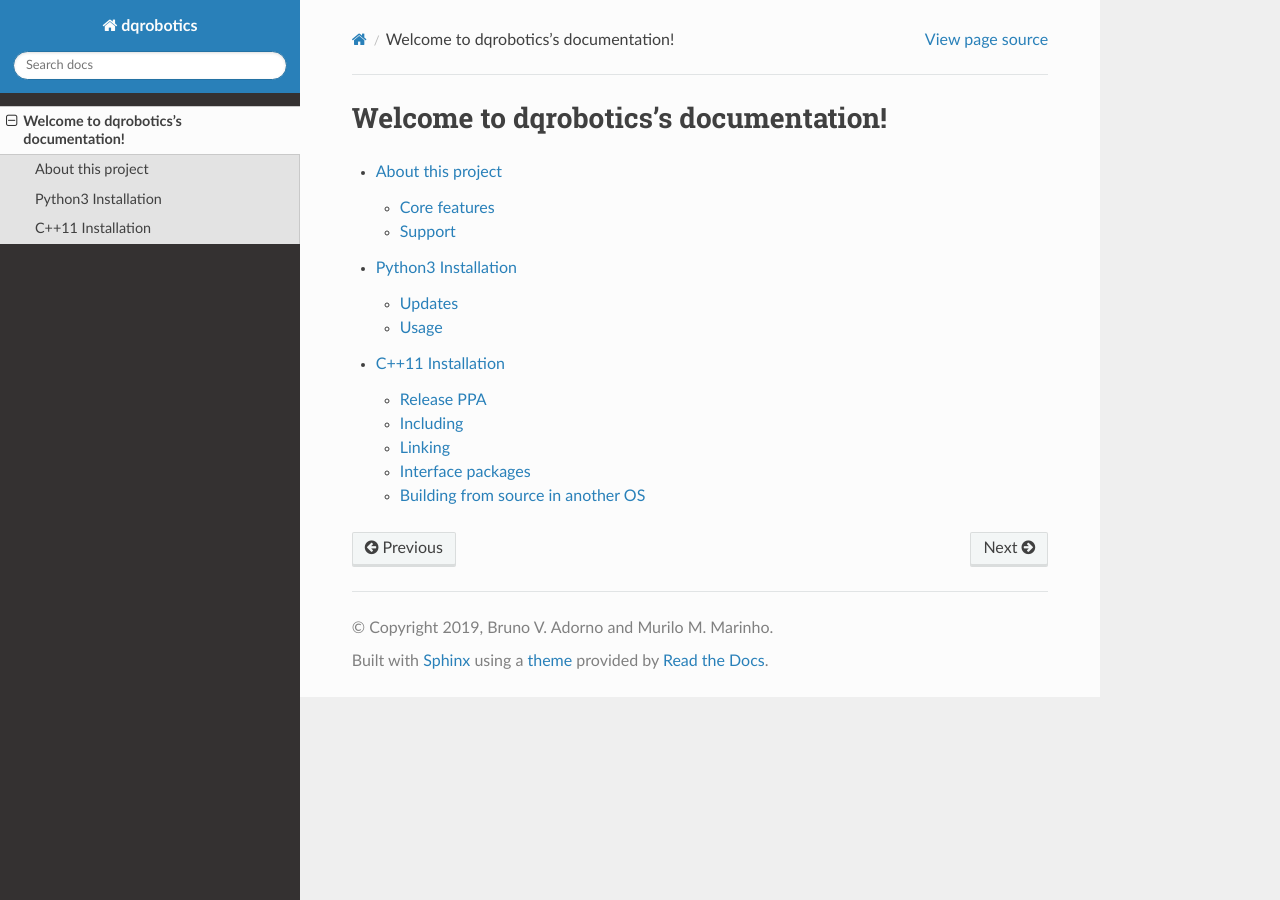
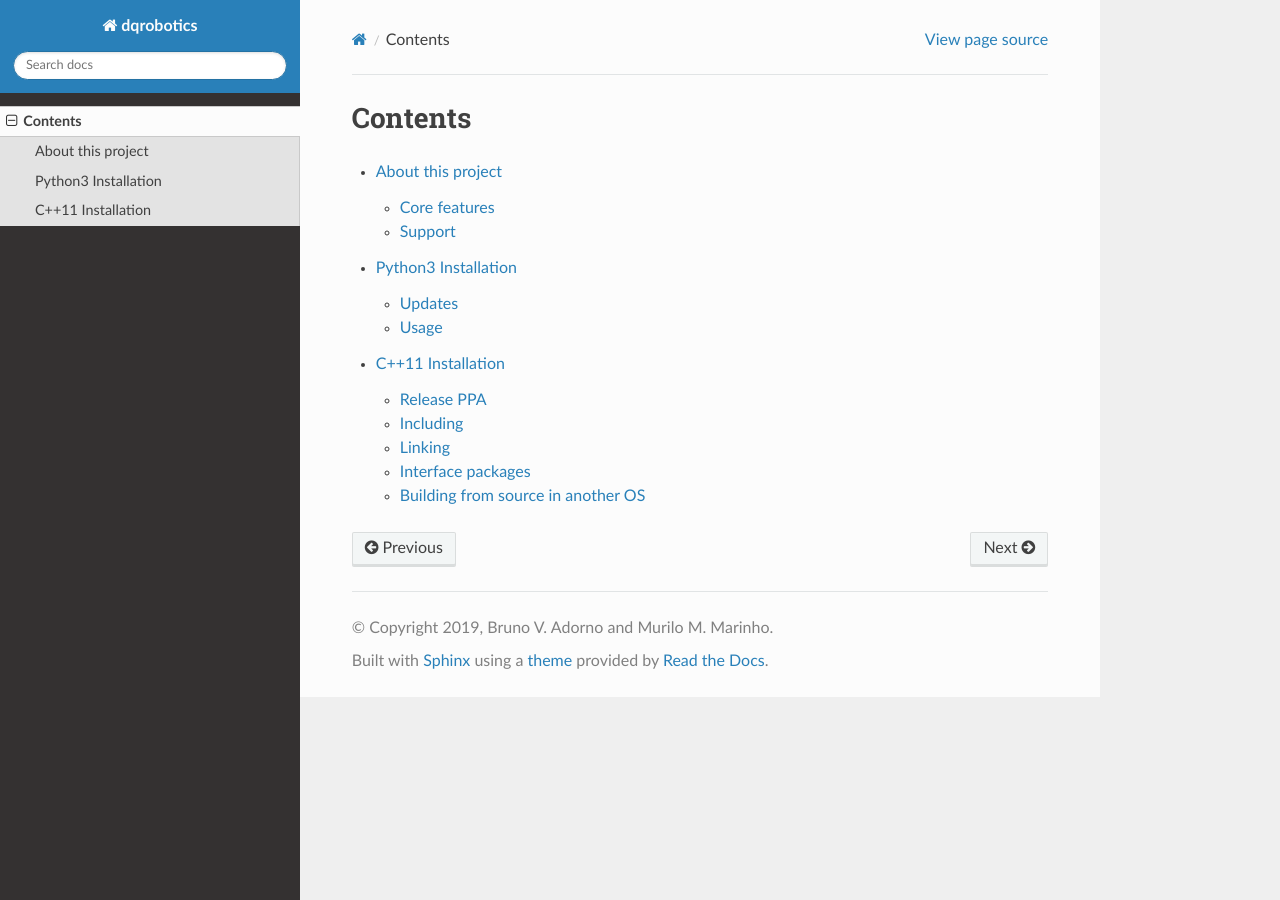
Before and after one commit to dqrobotics/dqrobotics.github.io, a Sphinx documentation site: the page built from docs/contents.rst, in a window 1280 px wide. Built offline with Sphinx 7.4.7 and the Read the Docs theme 2.0.0, drawn with Linux system fonts in a browser that asks for light colours.

Commit message:
Update contents.rst

```diff
--- a/docs/contents.rst
+++ b/docs/contents.rst
@@ -1,4 +1,4 @@
-Welcome to dqrobotics's documentation!
+Contents
 ======================================
 
 .. toctree::
```
